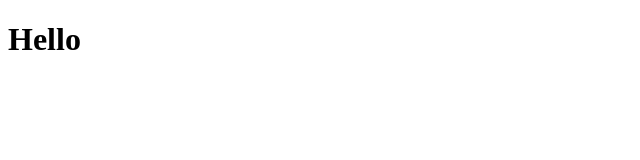
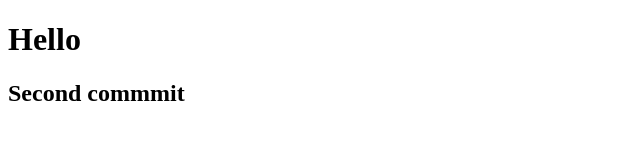
Before and after one commit to hoangnhat0710/hocGIT, a plain HTML site: page index.html in a window 1280 px wide. Shown: the whole page, without its empty margins (0-640 px from the left). Drawn offline with Linux system fonts and the light colour scheme.

Commit message:
second commit

```diff
--- a/index.html
+++ b/index.html
@@ -8,5 +8,6 @@
 </head>
 <body>
     <h1>Hello</h1>
+    <h2>Second commmit</h2>
 </body>
 </html>
```
